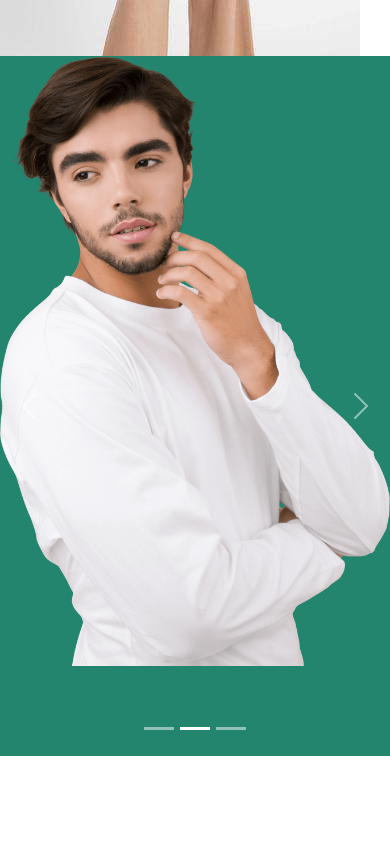
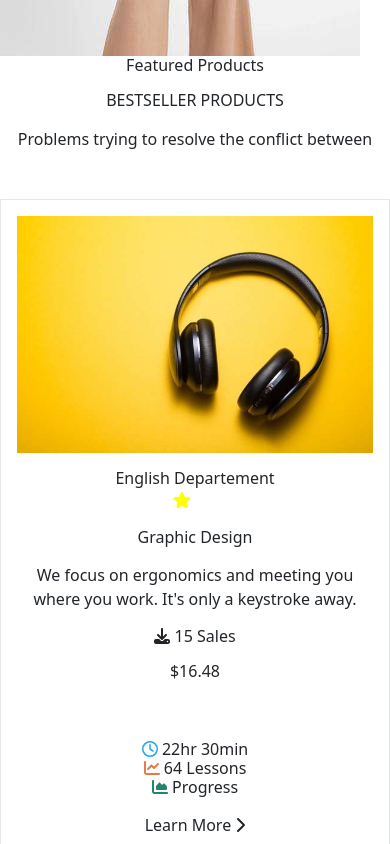
Before and after one commit to gorkemgokcek/my-ecommerce, a React (Vite) app: page / in a window 390 px wide. Shown: the part 2800-3644 px from the top of the page. Built offline with nearby package versions, Linux system fonts and the light colour scheme.

Commit message:
ProductCards.jsx added and HomePage.jsx modified.

```diff
--- a/src/components/ProductCard.jsx
+++ /dev/null
@@ -1,5 +0,0 @@
-export default function ProductCard() {
-    return(
-        <div><h1>ProductCard Component</h1></div>
-    )
-}
--- /dev/null
+++ b/src/components/ProductCards.jsx
@@ -0,0 +1,39 @@
+import { FontAwesomeIcon } from "@fortawesome/react-fontawesome";
+import { faCartShopping, faEye, faStar, faDownload, faChartArea, faChartLine, faChevronRight } from "@fortawesome/free-solid-svg-icons";
+import { faHeart, faClock } from "@fortawesome/free-regular-svg-icons";
+
+
+export default function ProductCards() {
+    return (
+        <div className="flex justify-between border-1 border-gray-150 shadow-sm">
+            <div className="product-card w-[328px] h-[604px] sm:w-[308px] sm:h-[580px] m-3 relative">
+                <img src="products.jpeg" className="object-cover" />
+               {/*  sale button and cartshopping icon add */}
+                <div className="flex-col text-left m-3">
+                    <div className="flex justify-between mb-3">
+                        <h4 className="primary-text text-sm  leading-6 font-bold">English Departement</h4>
+                        <button className="w-[50px] h-[26px] bg-[#252B42] text-white  text-xs leading-[16px] rounded-xl hover:bg-gray-400"><FontAwesomeIcon icon={faStar} style={{ color: "yellow" }} /> 4.9</button>
+                    </div>
+                    <h5 className="text-[16px] leading-6  font-bold text[#252B42] mb-3">Graphic Design</h5>
+                    <p className="text-sm leading-5  secondary-text text- mr-3 mb-3">We focus on ergonomics and meeting you where you work. It's only a keystroke away.</p>
+                    <h6 className="font-bol text-sm leading-6  secondary-text  mb-3 font-bold"><FontAwesomeIcon icon={faDownload} /> 15 Sales</h6>
+                    <div className="flex gap-1 mb-3">
+                        <h5 className="text-[#23856D] text-[16px] leading-6  font-bold">$16.48</h5>
+                    </div>
+                    <div className="flex gap-1 mb-3">
+                        <button className="p-2 rounded-full bg-[#23A6F0]"></button>
+                        <button className="p-2 rounded-full bg-[#23856D]"></button>
+                        <button className="p-2 rounded-full bg-[#E77C40]"></button>
+                        <button className="p-2 rounded-full bg-[#252B42]"></button>
+                    </div>
+                    <div className="flex gap-1 mb-3 justify-between">
+                        <h6 className="text-xs  leading-4 secondary-text "><FontAwesomeIcon icon={faClock} style={{ color: "#23A6F0", }} /> 22hr 30min</h6>
+                        <h6 className="text-xs  leading-4 secondary-text "><FontAwesomeIcon icon={faChartLine} style={{ color: "#E77C40", }} /> 64 Lessons</h6>
+                        <h6 className="text-xs  leading-4 secondary-text "><FontAwesomeIcon icon={faChartArea} style={{ color: "#23856D", }} /> Progress</h6>
+                    </div>
+                    <button className="product-card-more ">Learn More <FontAwesomeIcon icon={faChevronRight} /> </button>
+                </div>
+            </div>
+        </div>
+    )
+}
--- a/src/components/SliderCarousel2.jsx
+++ b/src/components/SliderCarousel2.jsx
@@ -7,14 +7,14 @@ function CustomSlider() {
 
   return (
     <div>
-       <style>{
+       { <style>{
         `
         .carousel-item {
           height: 700px;
           object-fit: cover;
           background: #23856D
         }
-        `}</style>
+        `}</style>  }
      <div>
         <UncontrolledCarousel
           items={[
--- a/src/pages/HomePage.jsx
+++ b/src/pages/HomePage.jsx
@@ -1,9 +1,10 @@
 import SliderCarousel from "../components/SliderCarousel";
 import SliderCarousel2 from "../components/SliderCarousel2";
+import ProductCards from "../components/ProductCards";
 export default function HomePage(){
     return (
         <div>
-        <div className="relative text-white hero-section">
+        <div className="relative text-white">
             <SliderCarousel />
             <div className="absolute top-0 left-0 z-10 flex flex-col xl:text-left 2xl:text-left lg:text-left md:text-left sm:text-left xl:py-[200px] lg:py-[180px] md:py-[120px] sm:py-[100px] py-[40px] gap-[1px] 2xl:gap-[24px] xl:gap-[24px] lg:gap-[18px] md:gap-[14px] sm:gap-[12px] xl:ml-[200px] 2xl:ml-[200px] lg:ml-[120px] md:ml-[80px] sm:ml-[60px] ml-[30px]">
                     <div><h5 className="font-2xl:bold 2xl:text-[16px] xl:text-[16px] lg:text-[14px] md:text-[12px] sm:text-[12px] text-[16px] font-container leading-[24px]">SUMMER 2020</h5></div>
@@ -41,7 +42,22 @@ export default function HomePage(){
     </div>
             </div>
 
-            <div className="relative text-white carousel-item2">
+            <div className="best-seller mb-10 text-center ">
+                <h4 className=" text-xl leading-[30px] align-middle mb-3">Featured Products</h4>
+                <h3 className="font-bold text-2xl leading-[32px]  text-[#252B42] mb-3">BESTSELLER PRODUCTS</h3>
+                <p className="text-sm leading-5 align-middle mb-5">Problems trying to resolve the conflict between</p>
+                <div className=" flex flex-wrap flex-row gap-3 justify-between  ">
+                    <ProductCards />
+                    <ProductCards />
+                    <ProductCards />
+                    <ProductCards />
+                    <ProductCards />
+
+
+                </div>
+            </div>
+
+            <div className="relative text-white">
                <div className="">
                 <SliderCarousel2 />
                 <div className="absolute top-0 left-0 z-10 flex flex-col xl:text-left 2xl:text-left lg:text-left md:text-left sm:text-left xl:py-[200px] lg:py-[180px] md:py-[120px] sm:py-[100px] py-[40px] gap-[1px] 2xl:gap-[24px] xl:gap-[24px] lg:gap-[18px] md:gap-[14px] sm:gap-[12px] xl:ml-[200px] 2xl:ml-[200px] lg:ml-[120px] md:ml-[80px] sm:ml-[60px] ml-[30px]">
```
Also changed, not shown: public/products.jpeg (added).
